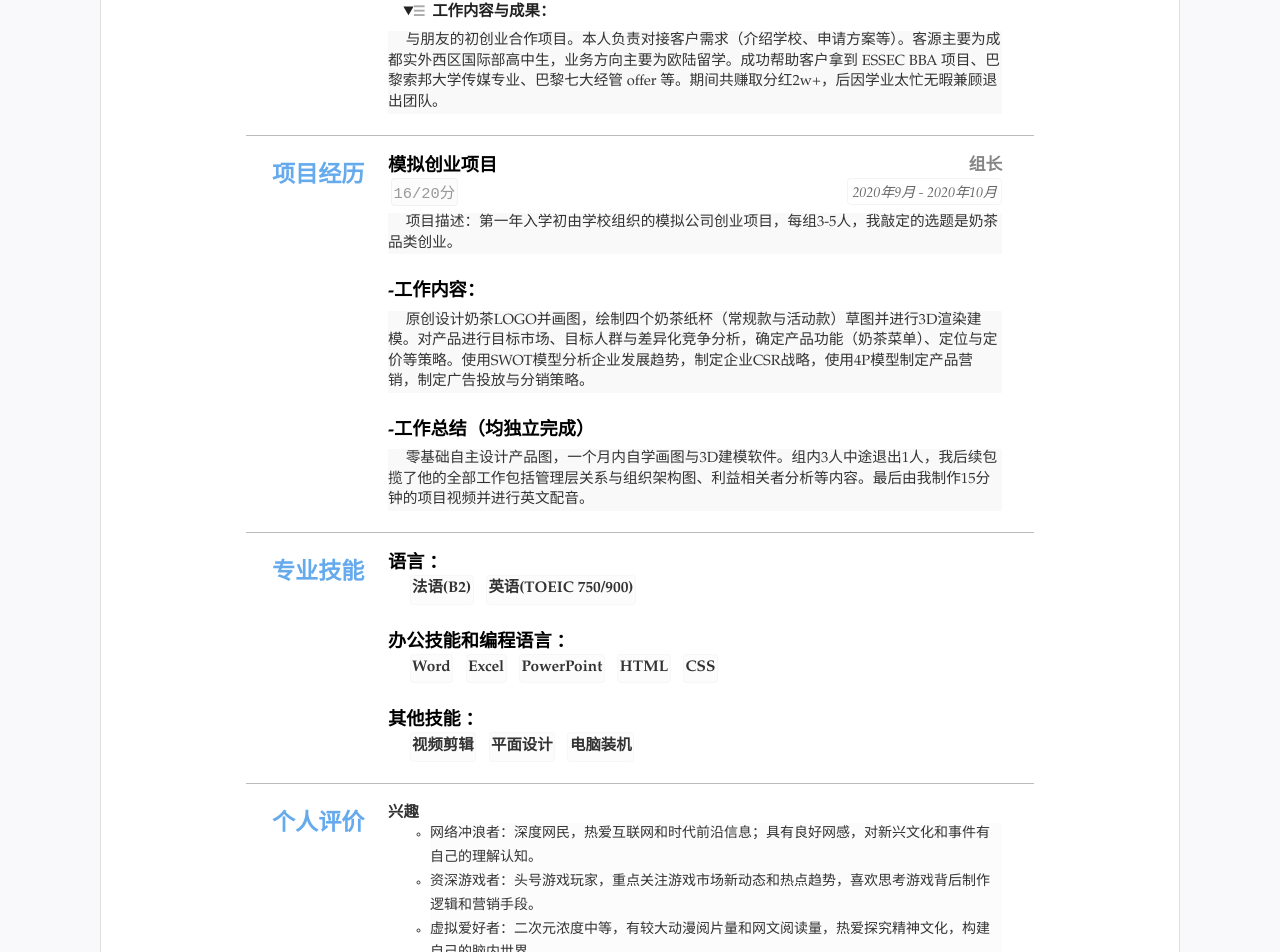
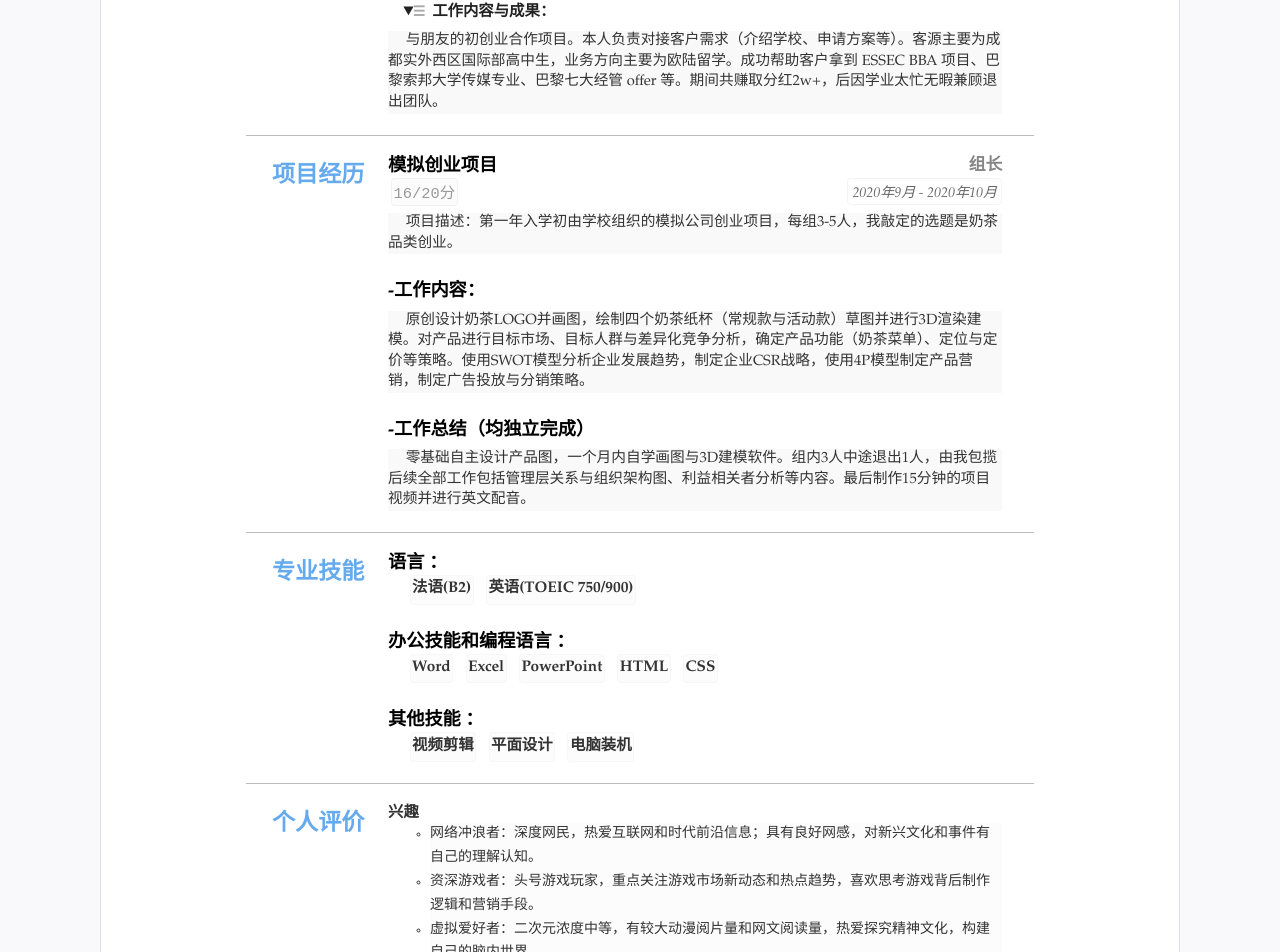
Before and after one commit to BWyiii/-, a Jekyll site: the page built from index.html, in a window 1280 px wide. Shown: the part 606-1558 px from the top of the page. Built offline with Jekyll 4.4.1, drawn with Linux system fonts in a browser that asks for light colours.

Commit message:
Update resume.yml

```diff
--- a/_data/resume.yml
+++ b/_data/resume.yml
@@ -67,7 +67,7 @@ main: #简历主要内容，
   - title: -工作内容：
     detail: 原创设计奶茶LOGO并画图，绘制四个奶茶纸杯（常规款与活动款）草图并进行3D渲染建模。对产品进行目标市场、目标人群与差异化竞争分析，确定产品功能（奶茶菜单）、定位与定价等策略。使用SWOT模型分析企业发展趋势，制定企业CSR战略，使用4P模型制定产品营销，制定广告投放与分销策略。
   - title: -工作总结（均独立完成）
-    detail: 零基础自主设计产品图，一个月内自学画图与3D建模软件。组内3人中途退出1人，我后续包揽了他的全部工作包括管理层关系与组织架构图、利益相关者分析等内容。最后由我制作15分钟的项目视频并进行英文配音。
+    detail: 零基础自主设计产品图，一个月内自学画图与3D建模软件。组内3人中途退出1人，由我包揽后续全部工作包括管理层关系与组织架构图、利益相关者分析等内容。最后制作15分钟的项目视频并进行英文配音。
 
 - type: skills
   name: '专业技能'
```
